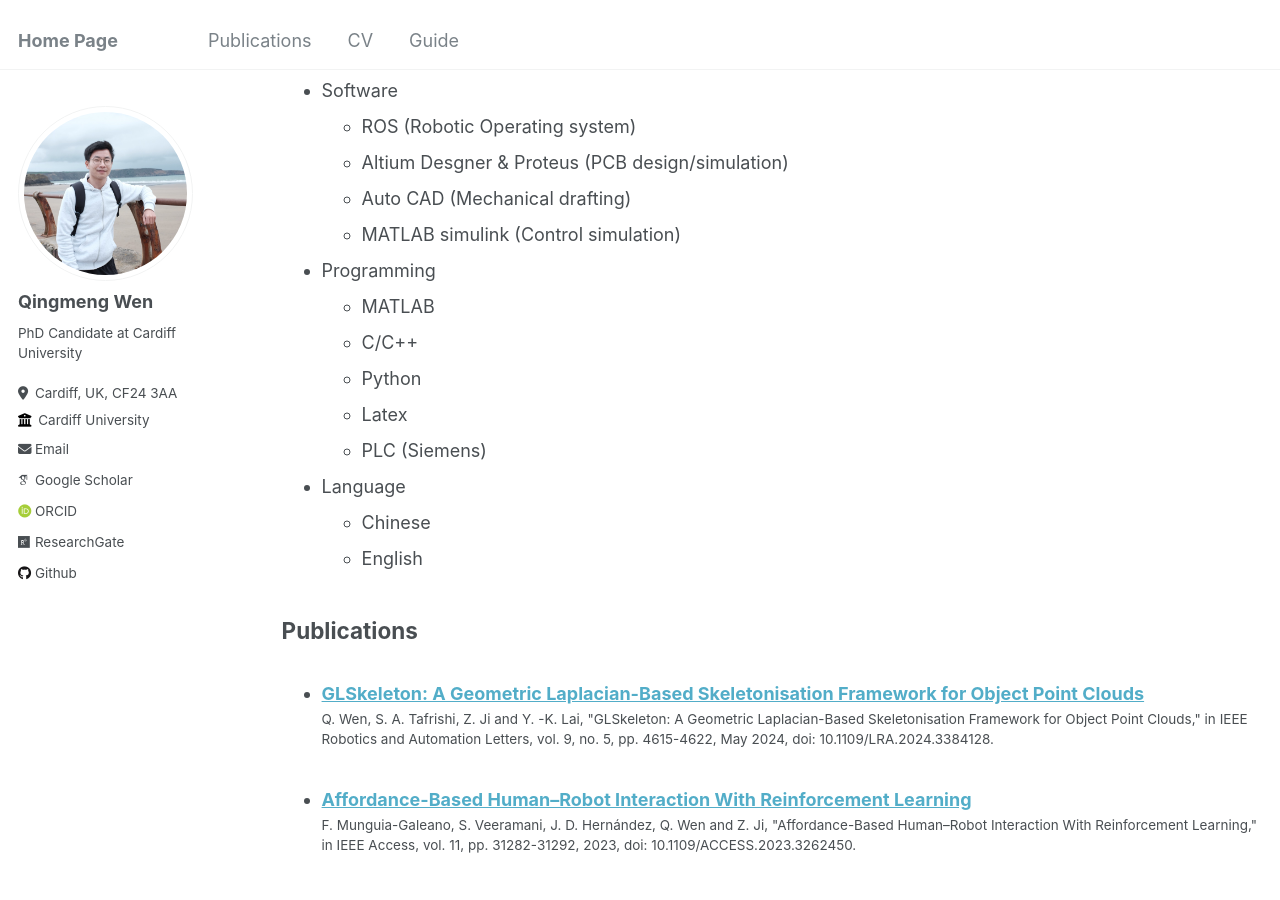
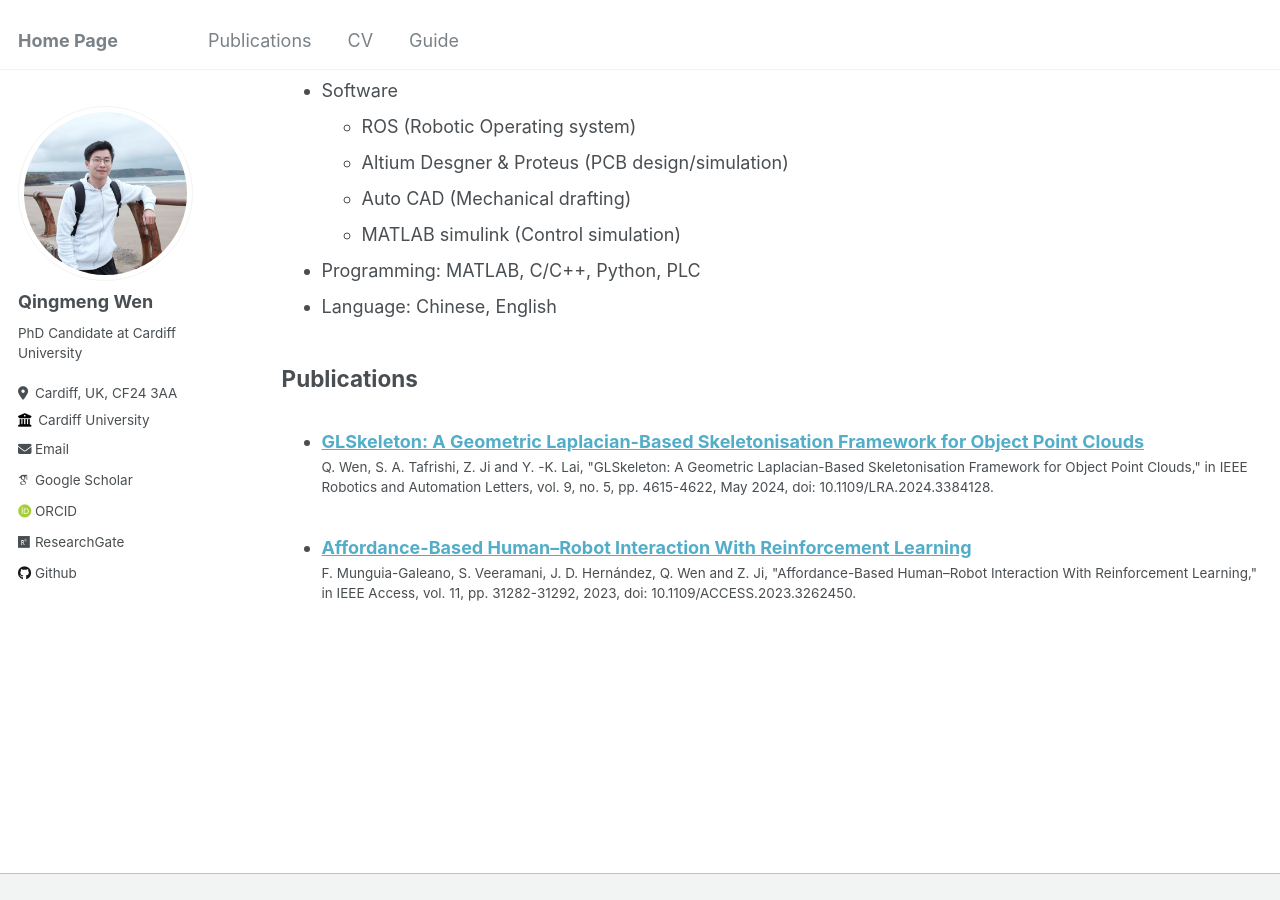
Before and after one commit to weiqimeng1/Qingmeng-Wen, a Jekyll site: the page built from _pages/cv.md, in a window 1280 px wide and 900 px high, scrolled down 300 px. Built offline with Jekyll 4.4.1, drawn with Linux system fonts in a browser that asks for light colours; some web fonts are replaced.

Commit message:
Update cv.md

```diff
--- a/_pages/cv.md
+++ b/_pages/cv.md
@@ -37,15 +37,8 @@ redirect_from:
   * Altium Desgner & Proteus (PCB design/simulation)
   * Auto CAD (Mechanical drafting)
   * MATLAB simulink (Control simulation)
-* Programming
-  * MATLAB
-  * C/C++
-  * Python
-  * Latex
-  * PLC (Siemens)
-* Language
-  * Chinese
-  * English
+* Programming: MATLAB, C/C++, Python, PLC
+* Language: Chinese, English
 
 ## Publications
   <ul>{% for post in site.publications reversed %}
```
